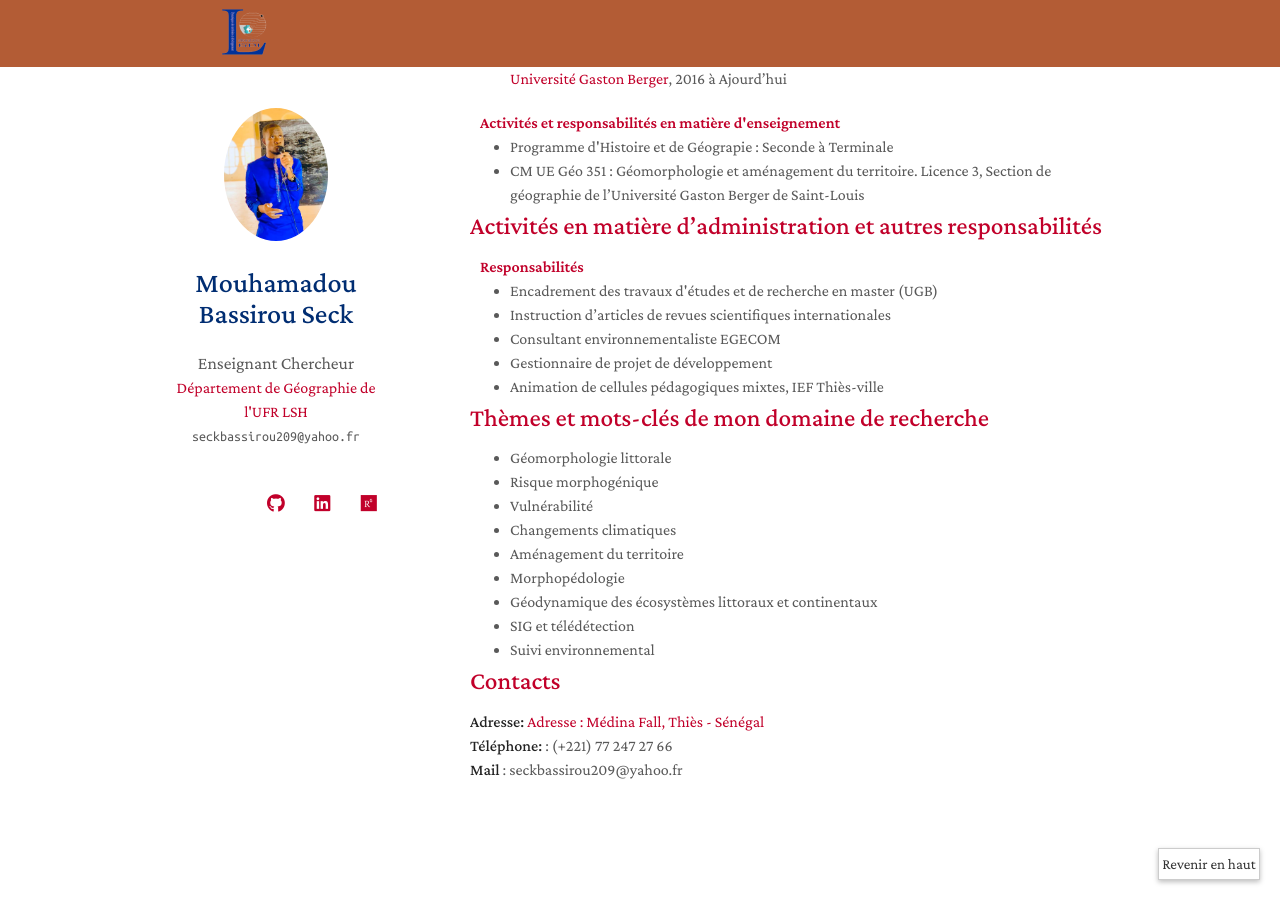
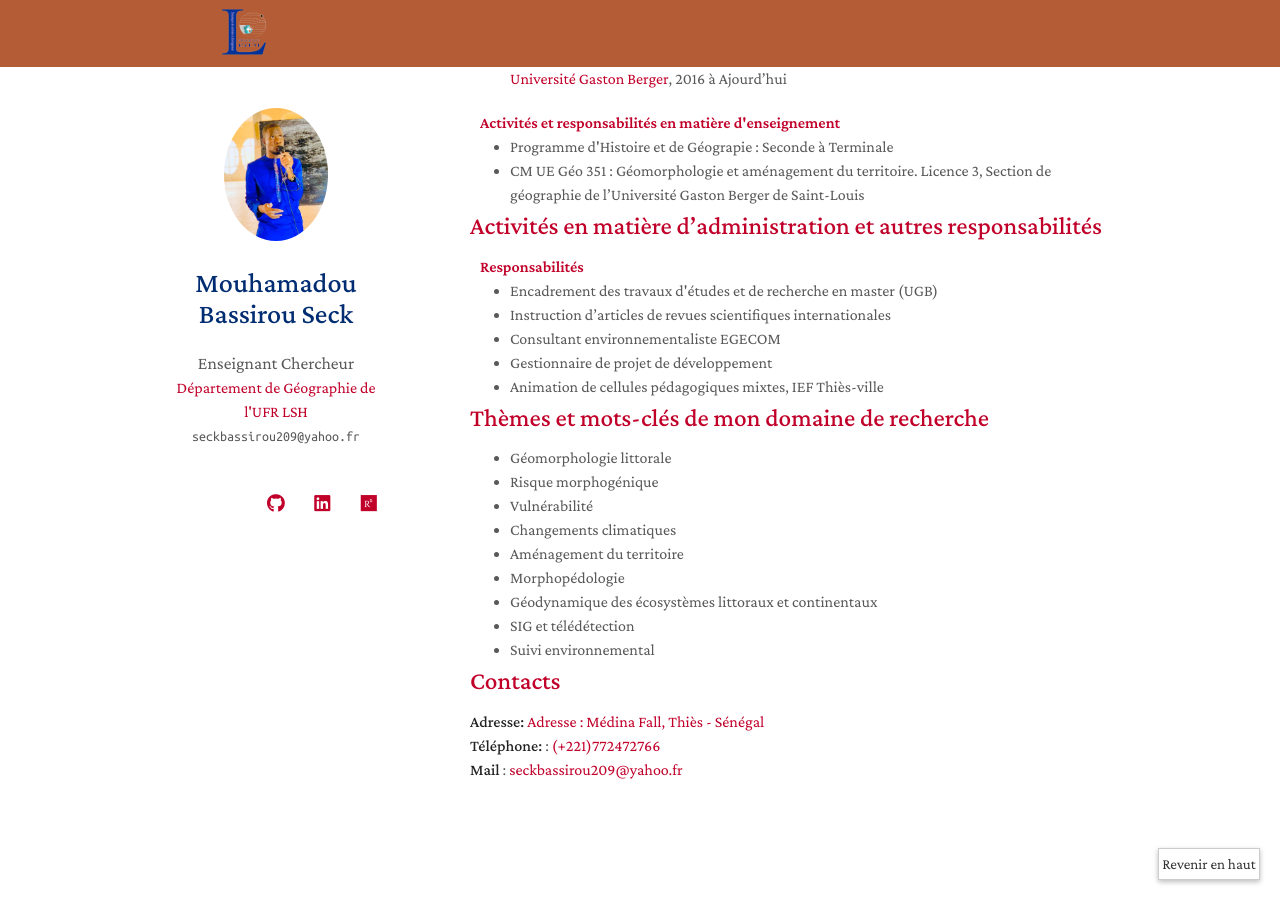
Before and after one commit to Bassmbacke/researchpage, a Jekyll site: the page built from index.md, in a window 1280 px wide and 900 px high, scrolled down 2057 px. Built offline with Jekyll 4.4.1, drawn with Linux system fonts in a browser that asks for light colours; nearby versions of some CDN libraries; comment, search, counter and statistics services are not loaded; a style sheet for code colours, icons or effects is not loaded; our own code applies the rules of GitHub Pages for plain Markdown files.

Commit message:
Update index.md

```diff
--- a/index.md
+++ b/index.md
@@ -20,6 +20,6 @@ Chercheur au laboratoire Leïdi « Dynamique des Territoires et Développement
 
 ## Contacts
 **Adresse:** [Adresse : Médina Fall, Thiès - Sénégal]()<br>
-**Téléphone:** : (+221) 77 247 27 66 <br>
-**Mail** :  seckbassirou209@yahoo.fr
+**Téléphone:** : [(+221)772472766]()<br>
+**Mail** :  [seckbassirou209@yahoo.fr](mailto:seckbassirou209@yahoo.fr)
 <!--**Office Location:** 248 Malone Hall &nbsp;&nbsp;&nbsp;&nbsp;&nbsp;&nbsp; **Phone:** (410) 929-6777-->
```
